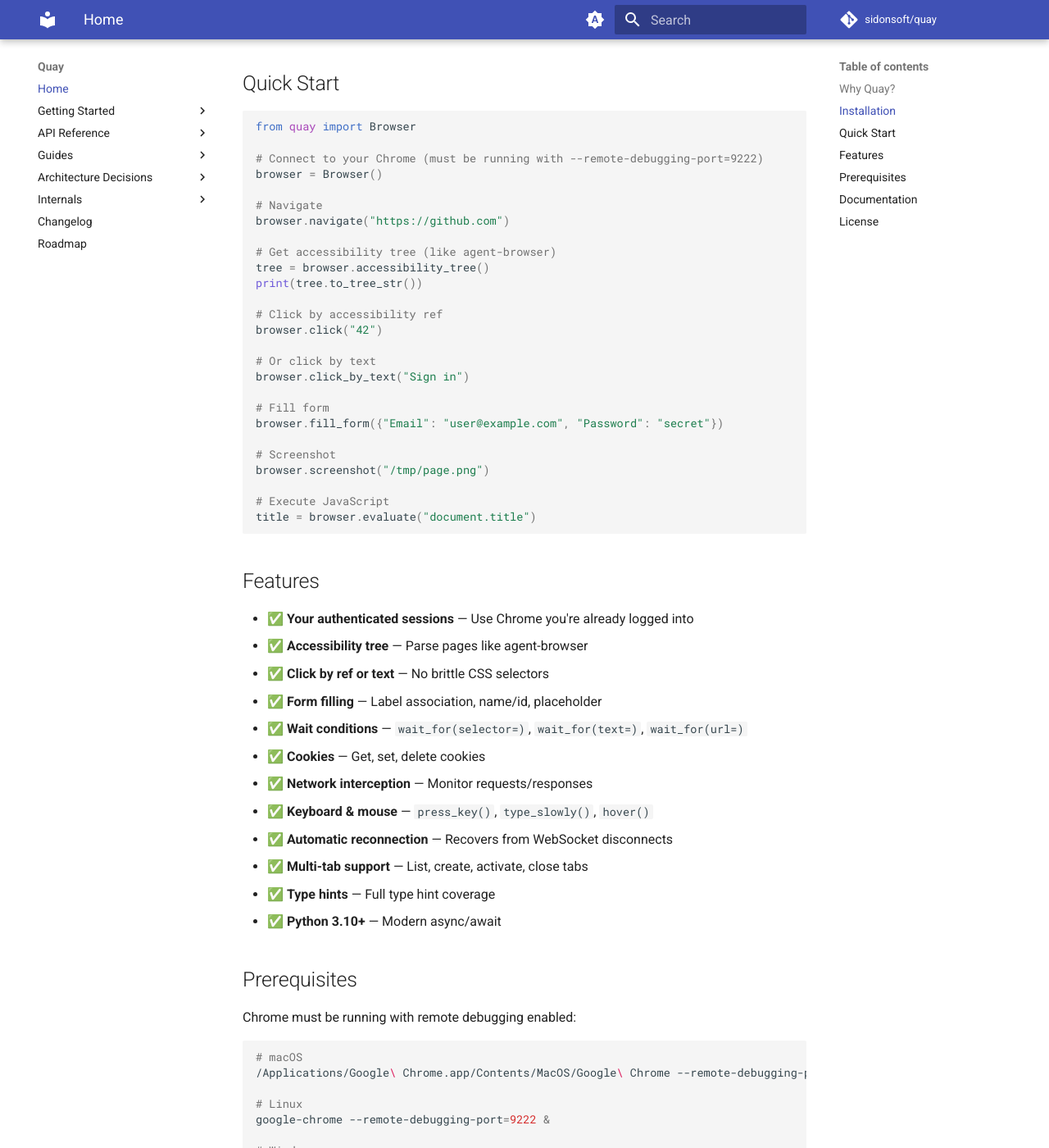
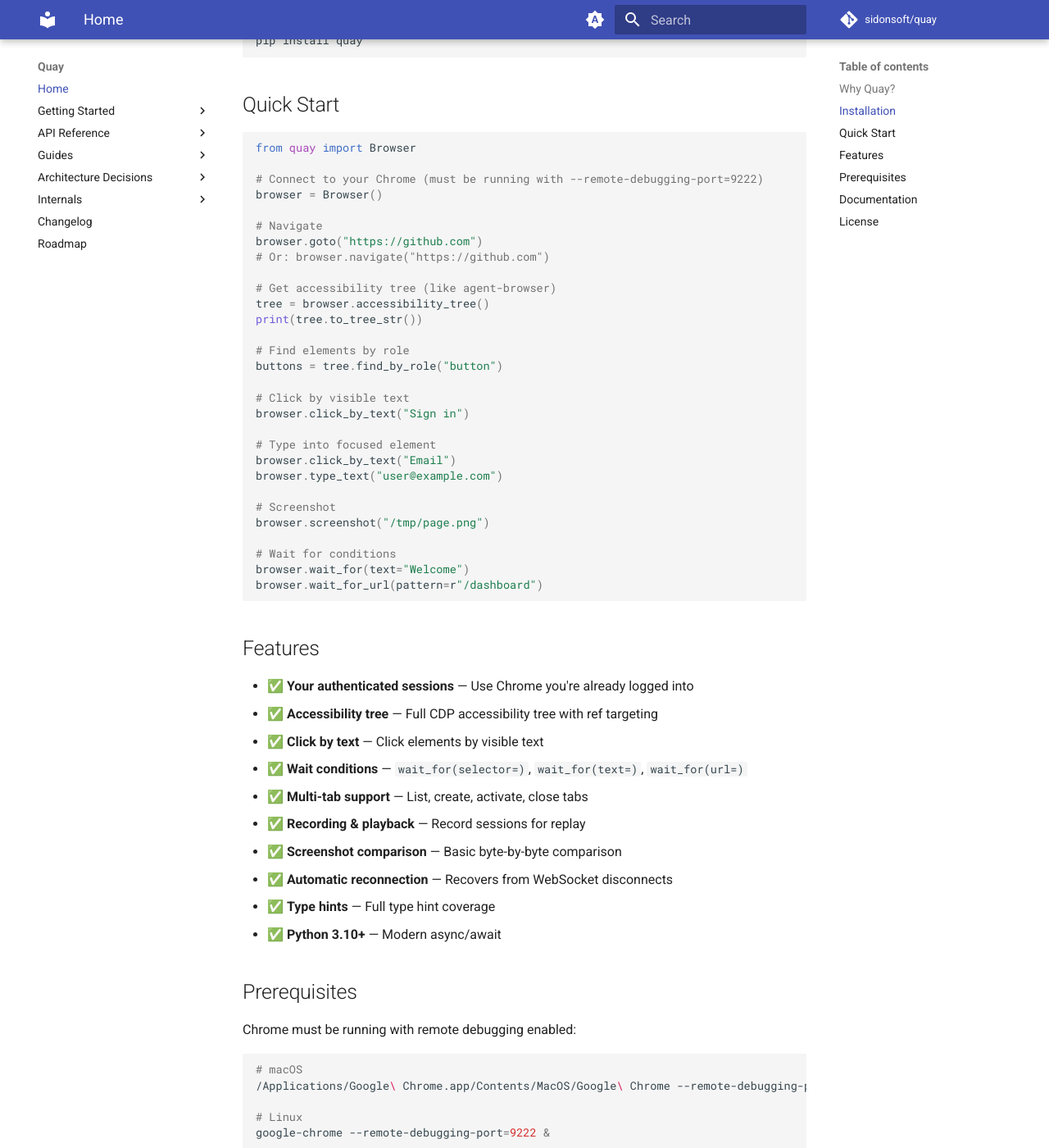
Before and after one commit to sidonsoft/quay, an MkDocs documentation site: the page built from docs/index.md, in a window 1280 px wide and 1400 px high, scrolled down 754 px. Shown: the whole window at 82% size. Built offline with MkDocs 1.6.1 and Material for MkDocs 9.7.7, drawn with Linux system fonts in a browser that asks for light colours; comment, search, counter and statistics services are not loaded; some of the changed text lies outside the part shown.

Commit message:
docs: fix comparison tables and index.md accuracy
DOC-1: Fix Playwright comparison table (has AX snapshot, not "none")
DOC-5: Fix docs/index.md Quick Start section
- Remove click(ref), fill_form, get_cookies, etc.
- Use only implemented methods
- Sync feature list with actual implementation

````diff
--- a/docs/index.md
+++ b/docs/index.md
@@ -12,12 +12,12 @@
 
 | Tool | Your Sessions | Accessibility Tree | Performance |
 |------|---------------|---------------------|-------------|
-| agent-browser | ❌ Fresh browser | ✅ AX refs | Fast |
-| Playwright | ❌ Fresh browser | ❌ CSS selectors | Medium |
-| Chrome DevTools | ✅ Your Chrome | ❌ Raw DOM | Fast |
-| **Quay** | ✅ Your Chrome | ✅ AX refs (raw CDP) | Fast |
+| agent-browser | ❌ Fresh browser | ✅ Full CDP tree + refs | Fast |
+| Playwright | ❌ Fresh browser | ⚠️ Simplified snapshot | Medium |
+| Chrome DevTools | ✅ Your Chrome | ❌ Raw protocol only | Fast |
+| **Quay** | ✅ Your Chrome | ✅ Full CDP tree + refs | Fast |
 
-**Key advantage:** Use your Gmail, banking, SSO sessions without re-authenticating.
+**Key advantage:** Use your Gmail, banking, SSO sessions without re-authenticating. Full Chrome accessibility tree for semantic element targeting with `ref` IDs.
 
 ## Installation
 
@@ -34,40 +34,41 @@
 browser = Browser()
 
 # Navigate
-browser.navigate("https://github.com")
+browser.goto("https://github.com")
+# Or: browser.navigate("https://github.com")
 
 # Get accessibility tree (like agent-browser)
 tree = browser.accessibility_tree()
 print(tree.to_tree_str())
 
-# Click by accessibility ref
-browser.click("42")
+# Find elements by role
+buttons = tree.find_by_role("button")
 
-# Or click by text
+# Click by visible text
 browser.click_by_text("Sign in")
 
-# Fill form
-browser.fill_form({"Email": "user@example.com", "Password": "secret"})
+# Type into focused element
+browser.click_by_text("Email")
+browser.type_text("user@example.com")
 
 # Screenshot
 browser.screenshot("/tmp/page.png")
 
-# Execute JavaScript
-title = browser.evaluate("document.title")
+# Wait for conditions
+browser.wait_for(text="Welcome")
+browser.wait_for_url(pattern=r"/dashboard")
 ```
 
 ## Features
 
 - ✅ **Your authenticated sessions** — Use Chrome you're already logged into
-- ✅ **Accessibility tree** — Parse pages like agent-browser
-- ✅ **Click by ref or text** — No brittle CSS selectors
-- ✅ **Form filling** — Label association, name/id, placeholder
+- ✅ **Accessibility tree** — Full CDP accessibility tree with ref targeting
+- ✅ **Click by text** — Click elements by visible text
 - ✅ **Wait conditions** — `wait_for(selector=)`, `wait_for(text=)`, `wait_for(url=)`
-- ✅ **Cookies** — Get, set, delete cookies
-- ✅ **Network interception** — Monitor requests/responses
-- ✅ **Keyboard & mouse** — `press_key()`, `type_slowly()`, `hover()`
+- ✅ **Multi-tab support** — List, create, activate, close tabs
+- ✅ **Recording & playback** — Record sessions for replay
+- ✅ **Screenshot comparison** — Basic byte-by-byte comparison
 - ✅ **Automatic reconnection** — Recovers from WebSocket disconnects
-- ✅ **Multi-tab support** — List, create, activate, close tabs
 - ✅ **Type hints** — Full type hint coverage
 - ✅ **Python 3.10+** — Modern async/await
 
````
Also changed, not shown: README.md (+8 -5 lines).
